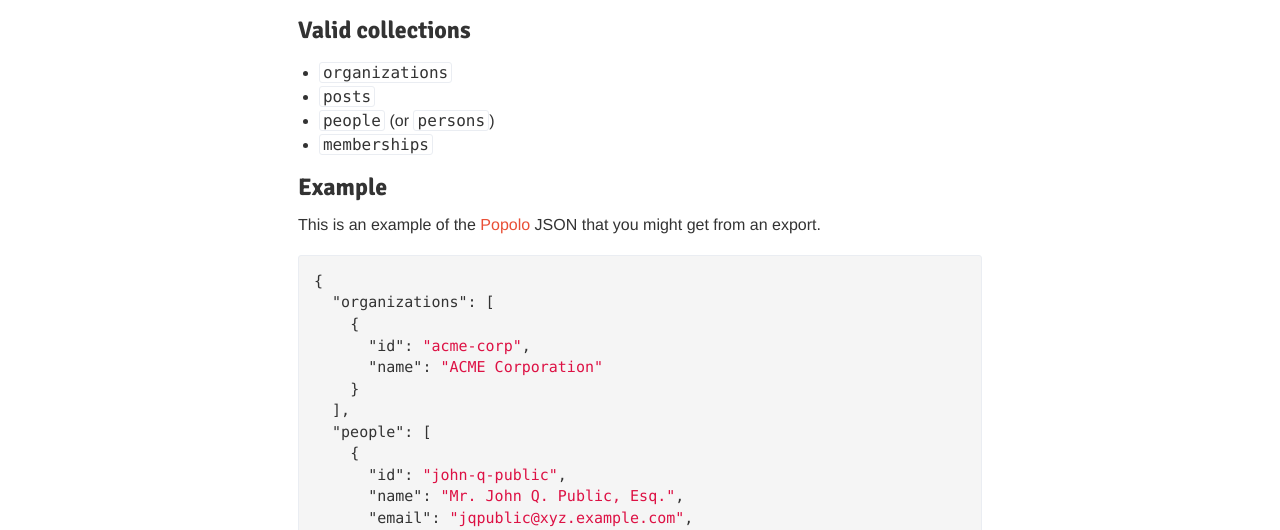
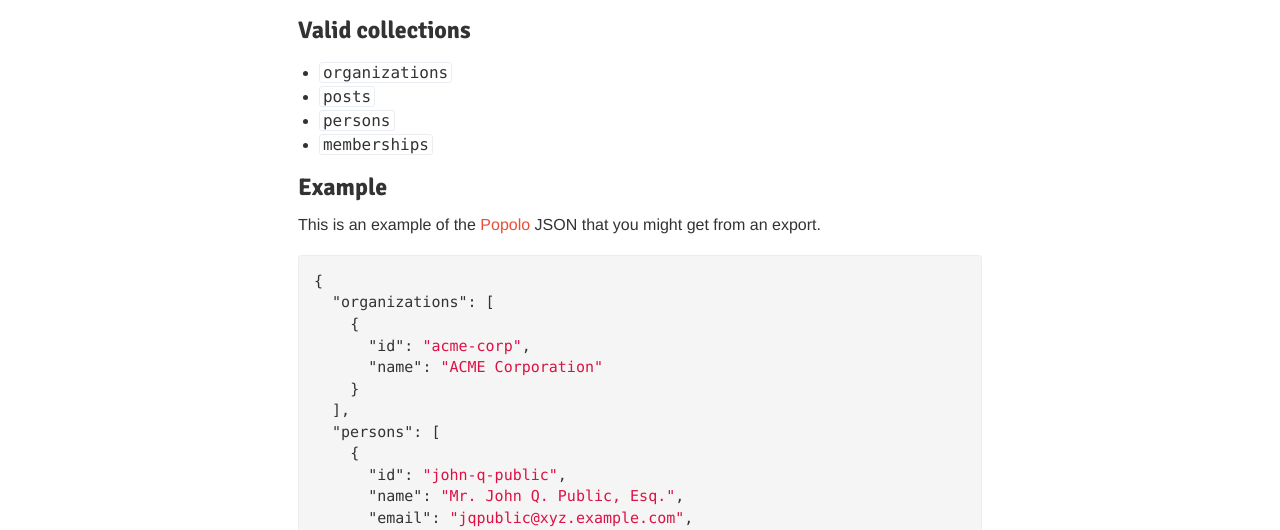
Before and after one commit to mysociety/popit.poplus.org, a Jekyll site: the page built from docs/popolo-export.md, in a window 1280 px wide. Shown: the part 1162-1692 px from the top of the page. Built offline with Jekyll 4.4.1, drawn with Linux system fonts in a browser that asks for light colours.

Commit message:
Rename people to persons to match export

```diff
--- a/docs/popolo-export.md
+++ b/docs/popolo-export.md
@@ -35,7 +35,7 @@
 
 - `organizations`
 - `posts`
-- `people` (or `persons`)
+- `persons`
 - `memberships`
 
 ### Example
@@ -50,7 +50,7 @@
       "name": "ACME Corporation"
     }
   ],
-  "people": [
+  "persons": [
     {
       "id": "john-q-public",
       "name": "Mr. John Q. Public, Esq.",
```
